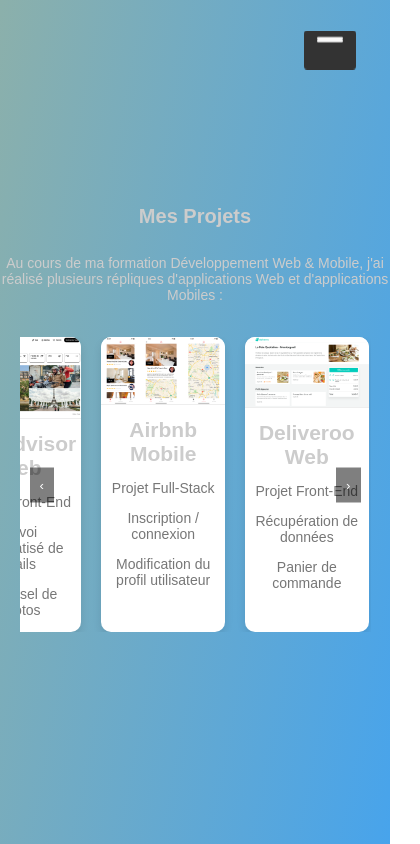
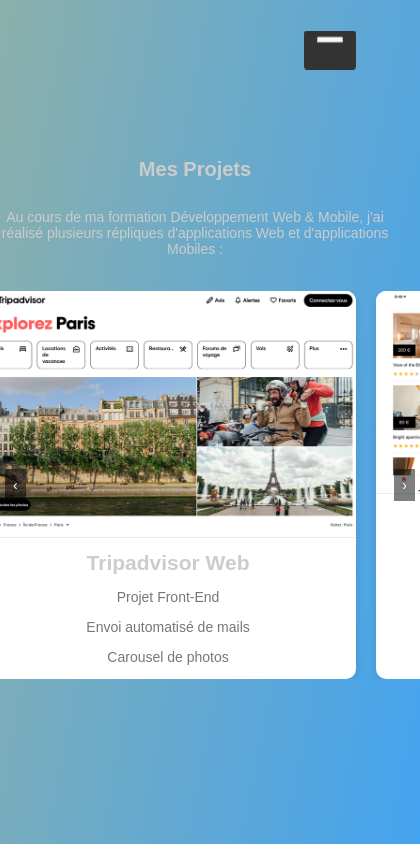
Before and after one commit to Touati-Samir/My-Portfolio-, a website built with webpack: page projects.html in a window 390 px wide. Shown: the whole page, 420 px wide, since content can reach past the window. Built offline with nearby package versions, Linux system fonts and the light colour scheme.

Commit message:
Fixed carousel button visibility

```diff
--- a/projects.html
+++ b/projects.html
@@ -4,7 +4,7 @@
     <meta charset="UTF-8" />
     <meta name="viewport" content="width=device-width, initial-scale=1.0" />
     <title>Projects</title>
-    <link rel="stylesheet" href="/public/css/styles.css" />
+    <link rel="stylesheet" href="public/css/styles.css" />
   </head>
   <body class="projects-page">
     <div class="menu-icon burger-6" id="menu-icon">
@@ -26,28 +26,28 @@
       <button class="carousel__button carousel__prev">&#8249;</button>
       <div class="project-carousel">
         <div class="project-card">
-          <img src="/public/img/tripadvisor.png" alt="Tripadvisor Web" />
+          <img src="public/img/tripadvisor.png" alt="Tripadvisor Web" />
           <h2>Tripadvisor Web</h2>
           <p>Projet Front-End</p>
           <p>Envoi automatisé de mails</p>
           <p>Carousel de photos</p>
         </div>
         <div class="project-card">
-          <img src="/public/img/airbnb.png" alt="Airbnb Mobile" />
+          <img src="public/img/airbnb.png" alt="Airbnb Mobile" />
           <h2>Airbnb Mobile</h2>
           <p>Projet Full-Stack</p>
           <p>Inscription / connexion</p>
           <p>Modification du profil utilisateur</p>
         </div>
         <div class="project-card">
-          <img src="/public/img/deliveroo.png" alt="Deliveroo Web" />
+          <img src="public/img/deliveroo.png" alt="Deliveroo Web" />
           <h2>Deliveroo Web</h2>
           <p>Projet Front-End</p>
           <p>Récupération de données</p>
           <p>Panier de commande</p>
         </div>
         <div class="project-card">
-          <img src="/public/img/vinted.png" alt="Vinted Web" />
+          <img src="public/img/vinted.png" alt="Vinted Web" />
           <h2>Vinted Web</h2>
           <p>Projet Full-Stack</p>
           <p>Inscription / connexion</p>
@@ -56,6 +56,6 @@
       </div>
       <button class="carousel__button carousel__next">&#8250;</button>
     </div>
-    <script src="/public/js/app.js"></script>
+    <script src="public/js/app.js"></script>
   </body>
 </html>
--- a/public/css/styles.css
+++ b/public/css/styles.css
@@ -132,6 +132,7 @@
 }
 
 /* Styles spécifiques pour la page des projets */
+/* Styles globaux */
 body,
 html {
   height: 100%;
@@ -139,6 +140,7 @@
   font-family: Arial, sans-serif;
 }
 
+/* Style de la page des projets */
 .projects-page {
   display: flex;
   flex-direction: column;
@@ -155,21 +157,23 @@
   display: flex;
   justify-content: center;
   align-items: center;
-  width: 90%;
+  width: 100%;
   overflow: hidden;
   margin: 20px auto;
   position: relative;
+  padding: 0 15px; /* Ajoutez du padding pour éviter que la première carte ne soit coupée */
 }
 
 .project-carousel {
   display: flex;
   transition: transform 0.5s ease;
+  padding-left: 15px; /* Alignez le contenu du carrousel */
 }
 
 .project-card {
-  flex: 0 0 25%;
+  flex: 0 0 calc(25% - 20px); /* Ajustez la largeur pour tenir compte du margin */
+  margin: 0 10px;
   box-shadow: 0 4px 8px rgba(0, 0, 0, 0.1);
-  margin: 0 10px;
   background-color: #fff;
   border-radius: 10px;
   overflow: hidden;
@@ -196,7 +200,6 @@
 .project-card:hover {
   transform: scale(1.05);
 }
-
 .carousel__button {
   background-color: rgba(0, 0, 0, 0.5);
   border: none;
@@ -207,19 +210,48 @@
   top: 50%;
   transform: translateY(-50%);
   z-index: 10;
+  font-size: 18px;
 }
 
 .carousel__prev {
-  left: 10px;
+  left: 20px;
 }
 
 .carousel__next {
-  right: 10px;
+  right: 20px;
 }
-.project-carousel {
-  display: flex;
-  transition: transform 0.5s ease;
-  overflow-x: visible; /* Assure que les éléments ne soient pas masqués */
+@media (max-width: 768px) {
+  .carousel__button {
+    padding: 5px;
+    font-size: 14px;
+  }
+}
+
+/* Ajustement pour les petits écrans */
+@media (max-width: 768px) {
+  .carousel__button {
+    padding: 8px;
+  }
+
+  .carousel__prev {
+    left: 5px;
+  }
+
+  .carousel__next {
+    right: 5px;
+  }
+}
+
+@media (max-width: 768px) {
+  .project-card {
+    flex: 0 0 calc(50% - 20px); /* Réduisez la largeur sur les écrans plus petits */
+  }
+}
+
+@media (max-width: 480px) {
+  .project-card {
+    flex: 0 0 calc(80% - 20px); /* Réduisez davantage la largeur sur les très petits écrans */
+  }
 }
 
 @keyframes BackgroundAnimation {
@@ -233,7 +265,6 @@
     background-position: 0% 50%;
   }
 }
-
 /* Styles spécifiques pour la page de contact */
 .contact-page .contact-content {
   display: flex;
--- a/public/js/app.js
+++ b/public/js/app.js
@@ -27,33 +27,30 @@
     console.log("Learn more button not found");
   }
 
-  const carouselContainer = document.querySelector(".carousel-container");
-  const projects = document.querySelector(".project-carousel");
+  const projectsContainer = document.querySelector(".project-carousel"); // Mise à jour ici
+
+  if (projectsContainer) {
+    console.log("Projects container found");
     const prevButton = document.querySelector(".carousel__prev");
     const nextButton = document.querySelector(".carousel__next");
     const projectCards = document.querySelectorAll(".project-card");
 
-  if (carouselContainer) {
-    console.log("Carousel container found");
+    if (projectsContainer && projectCards.length > 0) {
+      console.log("Carousel container and controls found");
 
       let currentIndex = 0;
+      const cardWidth = projectCards[0].offsetWidth + 20; // Include margin
 
       function updateCarousel() {
-      if (projectCards.length === 0) return;
-      const cardWidth = projectCards[0].offsetWidth + 20; // Include margin
-      projects.style.transform = `translateX(-${currentIndex * cardWidth}px)`;
+        const maxIndex = Math.max(projectCards.length - 1, 0);
+        const translateX = Math.min(currentIndex, maxIndex) * cardWidth;
+        projectsContainer.style.transform = `translateX(-${translateX}px)`;
         console.log(`Carousel updated: currentIndex = ${currentIndex}`);
-
         prevButton.disabled = currentIndex === 0;
-      nextButton.disabled =
-        currentIndex >=
-        projectCards.length -
-          Math.ceil(carouselContainer.offsetWidth / cardWidth);
+        nextButton.disabled = currentIndex >= maxIndex;
       }
 
-    // Define `cardWidth` inside the event listeners
       prevButton.addEventListener("click", function () {
-      const cardWidth = projectCards[0].offsetWidth + 20; // Include margin
         if (currentIndex > 0) {
           currentIndex--;
           updateCarousel();
@@ -61,20 +58,17 @@
       });
 
       nextButton.addEventListener("click", function () {
-      const cardWidth = projectCards[0].offsetWidth + 20; // Include margin
-      if (
-        currentIndex <
-        projectCards.length -
-          Math.ceil(carouselContainer.offsetWidth / cardWidth)
-      ) {
+        if (currentIndex < projectCards.length - 1) {
           currentIndex++;
           updateCarousel();
         }
       });
 
-    updateCarousel();
-    window.addEventListener("resize", updateCarousel); // Update on resize
+      updateCarousel(); // Initial update
     } else {
-    console.log("Carousel container not found");
+      console.log("Carousel container or project cards not found");
+    }
+  } else {
+    console.log("Projects container not found");
   }
 });
```
Lines whose indentation alone changed are shown as unchanged.
